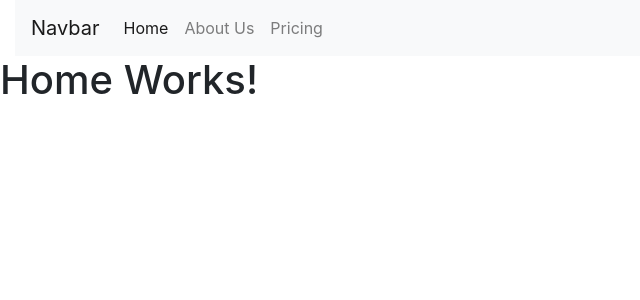
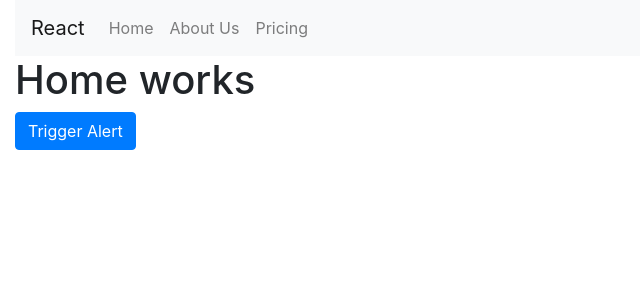
Before and after one commit to FelipeVegners/placar-react, a React (Create React App) app: page / in a window 1280 px wide. Shown: the top 300 px of the page, without its empty margins (0-640 px from the left). Built offline with nearby package versions, Linux system fonts and the light colour scheme.

Commit message:
Bootstrap Alert Test

```diff
--- a/src/pages/About.js
+++ b/src/pages/About.js
@@ -4,7 +4,13 @@ import { Link } from 'react-router-dom'
 export default class About extends Component {
   render() {
     return (
-      <h1>About Us</h1>
+      <div className="container-fluid">
+        <div className="row">
+          <div className="col-12">
+            <h1>About us</h1>
+          </div>
+        </div>
+      </div>
     )
   }
 }
--- a/src/pages/Header.js
+++ b/src/pages/Header.js
@@ -8,20 +8,20 @@ export default class Header extends Component {
         <div className="row">
           <div className="col-12">
             <nav className="navbar navbar-expand-lg navbar-light bg-light">
-              <a className="navbar-brand" href="#">Navbar</a>
+              <a className="navbar-brand" href="#">React</a>
               <button className="navbar-toggler" type="button" data-toggle="collapse" data-target="#navbarNav" aria-controls="navbarNav" aria-expanded="false" aria-label="Toggle navigation">
                 <span className="navbar-toggler-icon"></span>
               </button>
               <div className="collapse navbar-collapse" id="navbarNav">
                 <ul className="navbar-nav">
-                  <li className="nav-item active">
-                    <Link to="/" className="nav-link">Home</Link>
+                  <li className="nav-item">
+                    <Link to="/" className="nav-link" activeClassName="active">Home</Link>
                   </li>
                   <li className="nav-item">
-                    <Link to="/about" className="nav-link">About Us</Link>
+                    <Link to="/about" className="nav-link" activeClassName="active">About Us</Link>
                   </li>
                   <li className="nav-item">
-                    <Link to="/price" className="nav-link">Pricing</Link>
+                    <Link to="/price" className="nav-link" activeClassName="active">Pricing</Link>
                   </li>
                 </ul>
               </div>
--- a/src/pages/Home.js
+++ b/src/pages/Home.js
@@ -1,10 +1,46 @@
 import React, { Component } from 'react'
+import { Alert } from 'reactstrap'
 
 export default class Home extends Component {
+  constructor(props) {
+    super(props)
+
+    this.toggle = this.toggle.bind(this)
+    this.state = {
+      visible: false
+    }
+
+    this.onDismiss = this.onDismiss.bind(this)
+  }
+
+  onDismiss() {
+    this.setState( { visible: true } )
+  }
+
+  toggle() {
+    this.setState({
+      visible: !this.state.visible
+    })
+  }
   render() {
     return (
-      <div>
-        <h1>Home Works!</h1>
+      <div className="container-fluid">
+        <div className="row">
+          <div className="col-12">
+            <h1>Home works</h1>
+          </div>
+        </div>
+        <div className="row">
+          <div className="col-6">
+            <Alert color="success" toggle={this.toggle} isOpen={this.state.visible}>
+              <h4 className="alert-heading">Obrigado!</h4>
+              <p>Seus dados foram enviados com sucesso. Em breve um consultor entrará em contato com você</p>
+              <hr />
+              <p className="mb-0">Enquanto isso, saiba mais sobre nossos materiais</p>
+            </Alert>
+            <button className="btn btn-primary" onClick={this.toggle}>Trigger Alert</button>
+          </div>
+        </div>
       </div>
     )
   }
```
